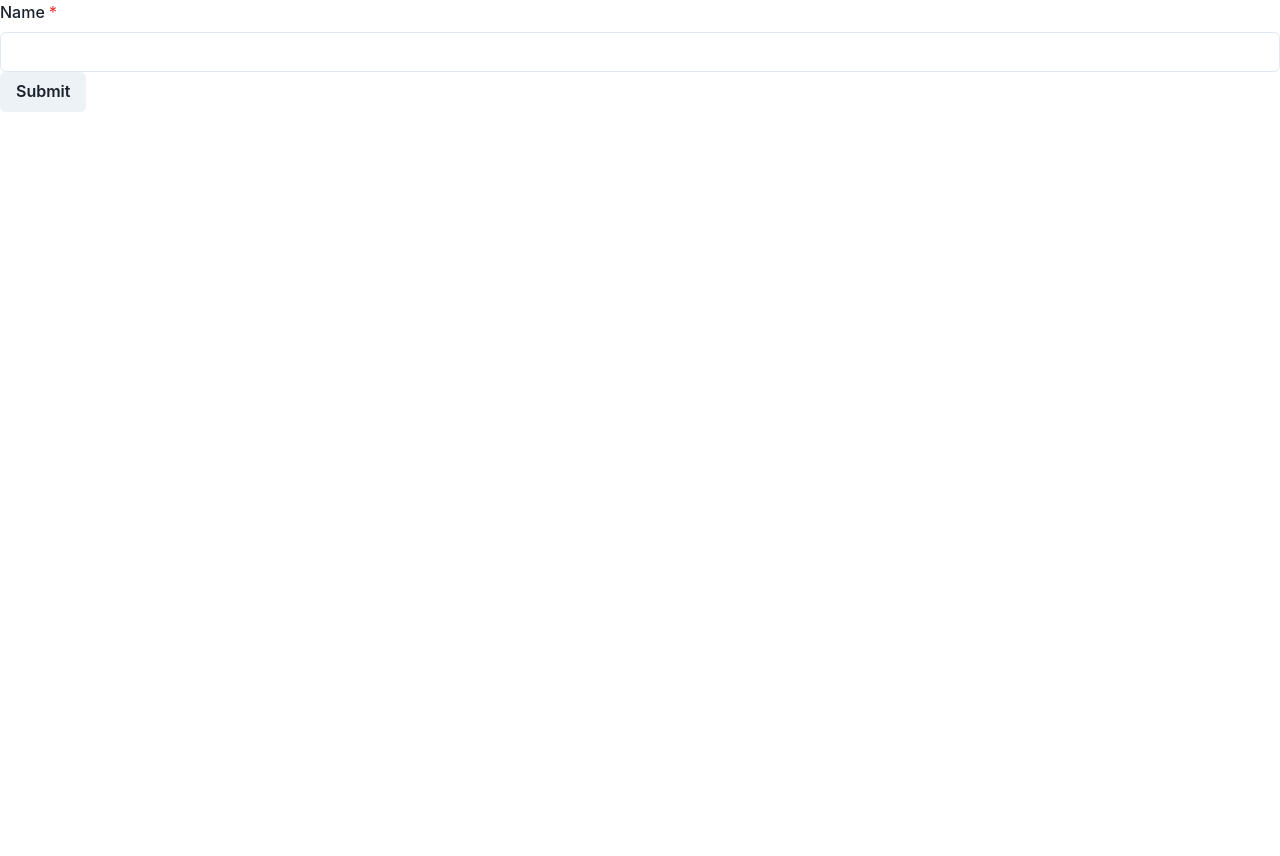
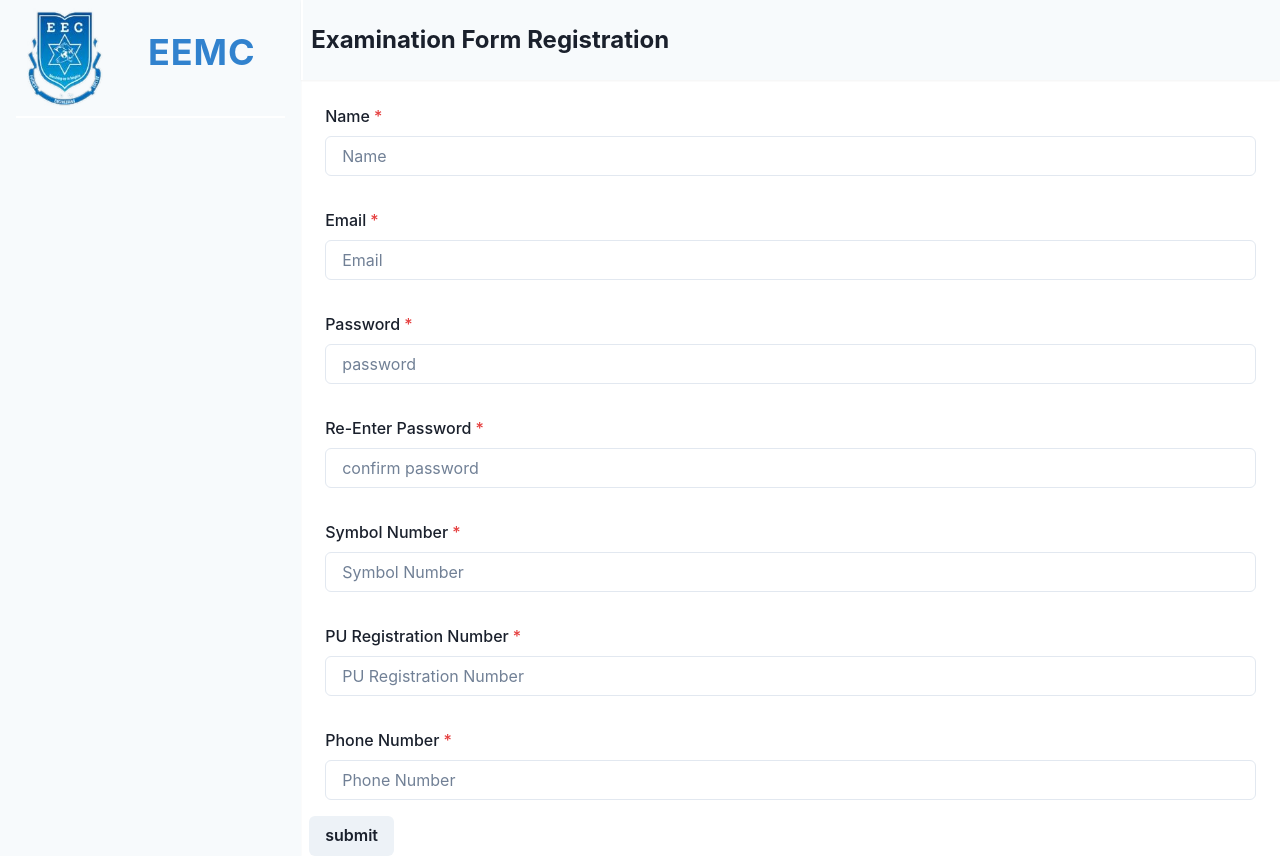
Before and after one commit to manojpudasaini/exam-form-registration-admin, a Next.js app: page /student-registration in a window 1280 px wide. Before the commit the page ends 800 px from the top, so only its background shows below. Built offline with nearby package versions, Linux system fonts and the light colour scheme.

Commit message:
form api initiated

```diff
--- /dev/null
+++ b/components/molecules/Header/index.tsx
@@ -0,0 +1,23 @@
+import { Flex, Heading, Text } from "@chakra-ui/react";
+
+import React from "react";
+
+const Header = () => {
+  return (
+    <Flex
+      bg={"gray.50"}
+      height={"10vh"}
+      w={"full"}
+      borderLeft={"2px"}
+      borderColor={"white"}
+      shadow="sm"
+      align={"center"}
+    >
+      <Heading fontSize={"2xl"} textAlign="center" px={2}>
+        Examination Form Registration
+      </Heading>
+    </Flex>
+  );
+};
+
+export default Header;
--- /dev/null
+++ b/components/molecules/SideBar/index.tsx
@@ -0,0 +1,41 @@
+import { Flex, Heading, Text, VStack } from "@chakra-ui/react";
+import Image from "next/image";
+import React from "react";
+
+const Sidebar = () => {
+  return (
+    <Flex
+      width={"sm"}
+      bg={"gray.50"}
+      shadow={"sm"}
+      h={"auto"}
+      px={4}
+      py={2}
+      align={"start"}
+      justify={"space-evenly"}
+    >
+      <Flex borderBottom={"2px"} borderColor="white" w={"full"} pb={2}>
+        <Flex flexShrink={0} align="center">
+          <Image
+            src="/logo.png"
+            width={100}
+            height={100}
+            objectFit="contain"
+            alt="EEC-logo"
+          />
+        </Flex>
+        <Heading
+          pl={{ base: "4", md: "8" }}
+          pt={4}
+          lineHeight={1.6}
+          color={"blue.500"}
+          letterSpacing={"wide"}
+        >
+          EEMC
+        </Heading>
+      </Flex>
+    </Flex>
+  );
+};
+
+export default Sidebar;
--- /dev/null
+++ b/components/organisms/Layout/index.tsx
@@ -0,0 +1,22 @@
+import { Flex, HStack, VStack } from "@chakra-ui/react";
+import React from "react";
+import Header from "../../molecules/Header";
+import Sidebar from "../../molecules/SideBar";
+
+interface LayoutProps {
+  children: React.ReactNode;
+}
+
+const Layout = ({ children }: LayoutProps) => {
+  return (
+    <Flex w={"full"}>
+      <Sidebar />
+      <VStack w="full" align={"stretch"}>
+        <Header />
+        <div style={{ padding: "0 8px 0 8px" }}>{children}</div>
+      </VStack>
+    </Flex>
+  );
+};
+
+export default Layout;
--- a/package.json
+++ b/package.json
@@ -12,11 +12,15 @@
     "@chakra-ui/react": "^2.2.1",
     "@emotion/react": "^11",
     "@emotion/styled": "^11",
+    "@hookform/resolvers": "^2.9.1",
+    "axios": "^0.27.2",
+    "firebase-admin": "^11.0.0",
     "framer-motion": "^6",
     "next": "12.1.6",
     "react": "18.1.0",
     "react-dom": "18.1.0",
-    "react-hook-form": "^7.32.1"
+    "react-hook-form": "^7.32.1",
+    "yup": "^0.32.11"
   },
   "devDependencies": {
     "@types/node": "17.0.42",
--- a/pages/_app.tsx
+++ b/pages/_app.tsx
@@ -1,10 +1,13 @@
 import type { AppProps } from "next/app";
 import { ChakraProvider } from "@chakra-ui/react";
+import Layout from "../components/organisms/Layout";
 
 function MyApp({ Component, pageProps }: AppProps) {
   return (
     <ChakraProvider>
-      <Component {...pageProps} />
+      <Layout>
+        <Component {...pageProps} />
+      </Layout>
     </ChakraProvider>
   );
 }
--- a/pages/api/hello.ts
+++ /dev/null
@@ -1,13 +0,0 @@
-// Next.js API route support: https://nextjs.org/docs/api-routes/introduction
-import type { NextApiRequest, NextApiResponse } from 'next'
-
-type Data = {
-  name: string
-}
-
-export default function handler(
-  req: NextApiRequest,
-  res: NextApiResponse<Data>
-) {
-  res.status(200).json({ name: 'John Doe' })
-}
--- /dev/null
+++ b/pages/api/student/index.ts
@@ -0,0 +1,37 @@
+import { NextApiRequest, NextApiResponse } from "next";
+
+var admin = require("firebase-admin");
+
+var serviceAccount = require("../../../utils/serviceAccountKey.json");
+
+if (!admin.apps.length) {
+  admin.initializeApp({
+    credential: admin.credential.cert(serviceAccount),
+    databaseURL: "https://exam-form-9286a.firebaseio.com",
+  });
+}
+
+export default async function handler(
+  req: NextApiRequest,
+  res: NextApiResponse
+) {
+  const resp = await admin
+    .app()
+    .auth()
+    .createUser({
+      email: req.body.email,
+      password: req.body.password,
+      // emailVerified: false,
+      // phoneNumber: "+9779813228397",
+      // displayName: "John Doe",
+      // photoURL: "http://www.example.com/12345678/photo.png",
+      // disabled: false,
+      // admin: true,
+    })
+    .catch((error: any) => res.status(500).json({ error: error }));
+  console.log(resp?.uid);
+  const finalResp = await admin
+    .auth()
+    .setCustomUserClaims(resp?.uid, { admin: true });
+  res.status(200).json({ final: finalResp });
+}
--- a/pages/index.tsx
+++ b/pages/index.tsx
@@ -2,6 +2,7 @@ import { Heading } from "@chakra-ui/react";
 import type { NextPage } from "next";
 import Head from "next/head";
 
+import Layout from "../components/organisms/Layout";
 
 const Home: NextPage = () => {
   return (
@@ -11,9 +12,6 @@ const Home: NextPage = () => {
         <meta name="description" content="Generated by create next app" />
         <link rel="icon" href="/favicon.ico" />
       </Head>
-      <main>
-        <Heading>Hello</Heading>
-      </main>
     </div>
   );
 };
--- a/pages/student-registration/index.tsx
+++ b/pages/student-registration/index.tsx
@@ -1,3 +1,7 @@
+import * as React from "react";
+import * as yup from "yup";
+import { yupResolver } from "@hookform/resolvers/yup";
+import { useForm } from "react-hook-form";
 import {
   Button,
   FormControl,
@@ -5,38 +9,150 @@ import {
   FormLabel,
   Input,
 } from "@chakra-ui/react";
-import React from "react";
-import { useForm } from "react-hook-form";
-const Student = () => {
+import axios from "axios";
+
+const validationSchema = yup.object().shape({
+  name: yup.string().required("This field is mandatory"),
+  email: yup
+    .string()
+    .required("This field is mandatory")
+    .email("invalid email"),
+  symbol_number: yup
+    .string()
+    .required("This field is mandatory")
+    .matches(/^[0-9]{8}$/, "symbol number consists of 8 digits"),
+  registration_number: yup
+    .string()
+    .required("This field is mandatory")
+    .matches(
+      /[0-9]{4}[-][0-9]{1}[-][0-9]{2}[-][0-9]{4}/,
+      "please enter your registration number correctly"
+    )
+    .max(14),
+  phone_number: yup
+    .string()
+    .required("This field is mandatory")
+    .matches(/^[0-9]{10}$/, "phone number consist of 10 digits"),
+  password: yup
+    .string()
+    .required("This field is mandatory")
+    .min(8, "minimum 8 charatcter is required"),
+  passwordConfirmation: yup
+    .string()
+    .oneOf([yup.ref("password"), null], "password doesn't match"),
+});
+type LoginFormInputs = {
+  name: string;
+  email: string;
+  symbol_number: string;
+  registration_number: string;
+  phone_number: string;
+  password: string;
+  passwordConfirmation: string;
+};
+function StudentRegistration() {
   const {
+    register,
     handleSubmit,
-    register,
-    formState: { errors, isSubmitting },
-  } = useForm();
+    formState: { errors },
+  } = useForm<LoginFormInputs>({
+    mode: "all",
+    resolver: yupResolver(validationSchema),
+  });
+  const formSubmit = async (data: LoginFormInputs) => {
+    await axios
+      .post("/api/student", {
+        email: data.email,
+        password: data.password,
+      })
+      .then((res) => console.log(res))
+      .catch((err) => console.log(err));
 
-  const onSubmit = (data: any) => {
-    console.log(data, "data");
+    console.log(data, "my console data is coming here");
   };
+  console.log(errors);
 
   return (
     <div>
-      <form onSubmit={handleSubmit(onSubmit)}>
-        <FormControl isInvalid={errors.name} isRequired>
-          <FormLabel htmlFor="name">Name</FormLabel>
+      <form onSubmit={handleSubmit(formSubmit)}>
+        <FormControl isInvalid={!!errors?.name?.message} p="4" isRequired>
+          <FormLabel>Name</FormLabel>
+
+          <Input type="name" placeholder="Name" {...register("name")} />
+          <FormErrorMessage>{errors?.name?.message}</FormErrorMessage>
+        </FormControl>
+
+        <FormControl isInvalid={!!errors?.email?.message} p="4" isRequired>
+          <FormLabel>Email</FormLabel>
+
+          <Input type="email" placeholder="Email" {...register("email")} />
+          <FormErrorMessage>{errors?.email?.message}</FormErrorMessage>
+        </FormControl>
+        <FormControl isInvalid={!!errors?.password?.message} p="4" isRequired>
+          <FormLabel>Password</FormLabel>
           <Input
-            id="name"
-            {...register("name", {
-              required: "this is mandatory",
-            })}
+            type="password"
+            placeholder="password"
+            {...register("password")}
+          />
+          <FormErrorMessage>{errors?.password?.message}</FormErrorMessage>
+        </FormControl>
+        <FormControl
+          isInvalid={!!errors?.passwordConfirmation?.message}
+          p="4"
+          isRequired
+        >
+          <FormLabel>Re-Enter Password</FormLabel>
+          <Input
+            type="password"
+            placeholder="confirm password"
+            {...register("passwordConfirmation")}
           />
           <FormErrorMessage>
-            {errors.name && errors.name.message}
+            {errors?.passwordConfirmation?.message}
           </FormErrorMessage>
         </FormControl>
-        <Button type="submit">Submit</Button>
+        <FormControl
+          isInvalid={!!errors?.symbol_number?.message}
+          p="4"
+          isRequired
+        >
+          <FormLabel>Symbol Number</FormLabel>
+
+          <Input placeholder="Symbol Number" {...register("symbol_number")} />
+          <FormErrorMessage>{errors?.symbol_number?.message}</FormErrorMessage>
+        </FormControl>
+        <FormControl
+          isInvalid={!!errors?.registration_number?.message}
+          p="4"
+          isRequired
+        >
+          <FormLabel>PU Registration Number</FormLabel>
+
+          <Input
+            placeholder="PU Registration Number"
+            {...register("registration_number")}
+          />
+          <FormErrorMessage>
+            {errors?.registration_number?.message}
+          </FormErrorMessage>
+        </FormControl>
+        <FormControl
+          isInvalid={!!errors?.phone_number?.message}
+          p="4"
+          isRequired
+        >
+          <FormLabel>Phone Number</FormLabel>
+
+          <Input placeholder="Phone Number" {...register("phone_number")} />
+
+          <FormErrorMessage>{errors?.phone_number?.message}</FormErrorMessage>
+        </FormControl>
+
+        <Button type="submit">submit</Button>
       </form>
     </div>
   );
-};
+}
 
-export default Student;
+export default StudentRegistration;
```
Also changed, not shown: utils/serviceAccountKey.json (added, +12 -0 lines), public/logo.png (added), 1 other file (tests, documents, lock files or other folders).
